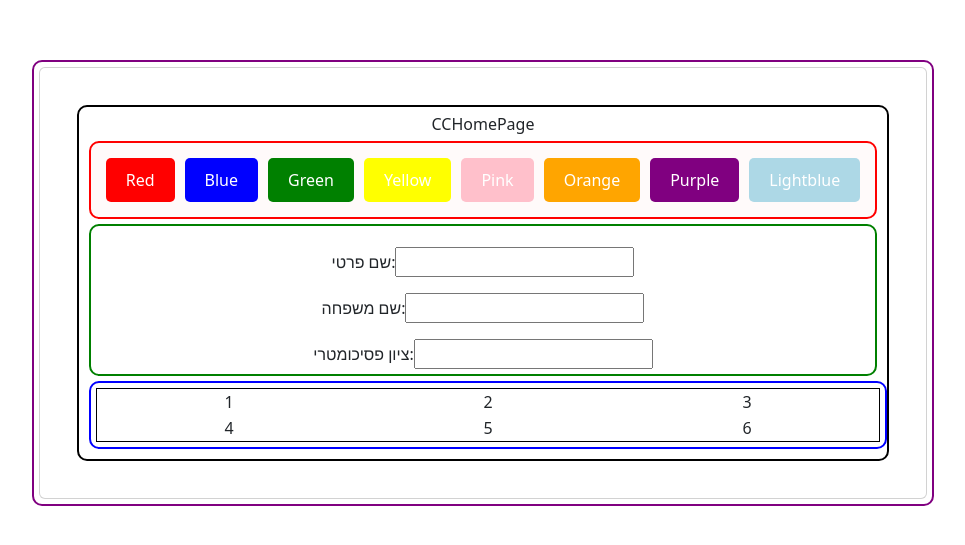
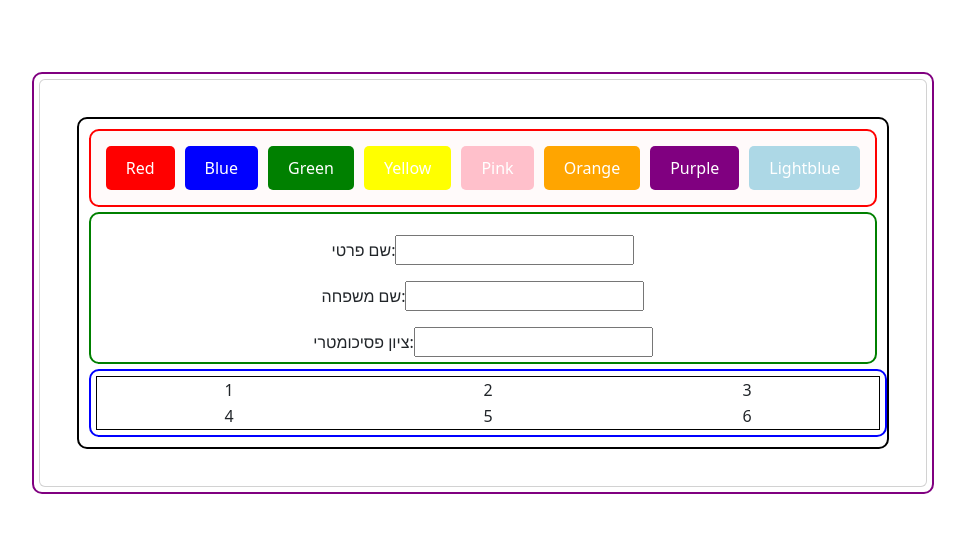
Before and after one commit to litals1379/REACT-HW, a React (Vite) app: page / in a window 1280 px wide. Shown: the part 117-662 px from the top of the page, without its empty margins (157-1122 px from the left). Built offline with nearby package versions, Linux system fonts and the light colour scheme.

Commit message:
Q2  need to fix

```diff
--- a/src/ClassComps/CCForm.jsx
+++ b/src/ClassComps/CCForm.jsx
@@ -43,7 +43,7 @@ export default class CCForm extends Component {
     }
     this.setState({
          grade: value,
-         lastNameError: value === '' ? ' עליך למלא את ציון הפסיכומטרי' : '',
+         gradeError: value === '' ? ' עליך למלא את ציון הפסיכומטרי' : '',
          gradeMessage: message
     });
   };
--- a/src/ClassComps/CCHomePage.jsx
+++ b/src/ClassComps/CCHomePage.jsx
@@ -8,11 +8,9 @@ export default class CCHomePage extends Component {
   render() {
     return (
       <div style={{border:'solid black 2px',margin:5,padding:5,borderRadius:10}}>
-        CCHomePage
         <CCColors/>
         <CCForm/>
         <CCTable/>
-
       </div>
     )
   }
```
